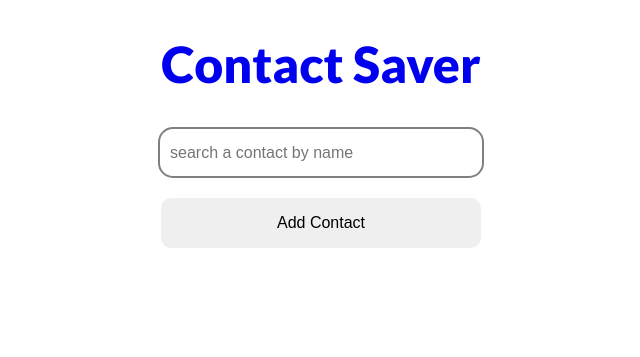
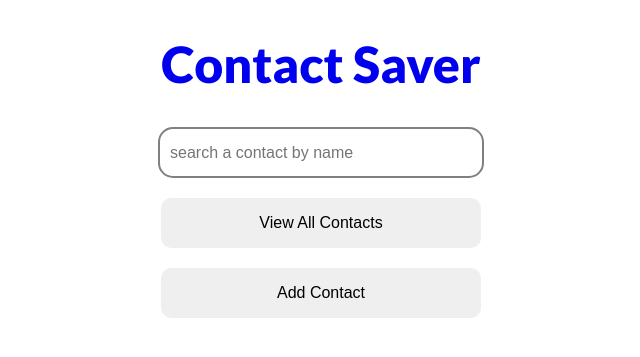
Before and after one commit to PlattDominic/flask-contact-saver, a Flask app: page / in a window 1280 px wide. Shown: the top 357 px of the page, without its empty margins (319-959 px from the left). Run offline with Flask 2, Linux system fonts and the light colour scheme.

Commit message:
Added HTML table for contact viewing

```diff
--- a/src/app.py
+++ b/src/app.py
@@ -1,10 +1,13 @@
-# https://github.com/pallets/flask
+# Program uses code from the FLASK micro framework and SQLAlchemy
+# link to FLASK framework - https://github.com/pallets/flask
+# link to SQlAlchemy - https://www.sqlalchemy.org/
 from flask import Flask, render_template, url_for, request, redirect
 from flask.wrappers import Request
 from flask_sqlalchemy import SQLAlchemy
 from datetime import datetime
 import json
 
+# Creates an instance
 app = Flask(__name__)
 app.config['SQLALCHEMY_DATABASE_URI'] = 'sqlite:///appdictionary.db'
 db = SQLAlchemy(app)
@@ -21,23 +24,35 @@ class Contact(db.Model):
         return '<Contact %r>' % self.id
 
 
+def SearchContacts(contactList, searchItem):
+    search_result = list()
+
+    for item in contactList:
+        if item.name == searchItem:
+            search_result.append(item)
+    return search_result
+
+
 @app.route('/')
 def Index():
     if (request.args.get("search")):
         search = request.args.get("search")
         contacts = Contact.query.all()
 
-        search_result = list()
+        result = SearchContacts(contacts, search)
 
-        for contact in contacts:
-            if contact.name == search:
-                search_result.append(contact)
-
-        return render_template('search_result.html', contacts=search_result)
+        return render_template('search_result.html', contacts=result)
     else:
         return render_template('index.html')
 
+@app.route('/viewall')
+def viewAll():
+    contacts = Contact.query.all()
 
+    return render_template('view_all.html', contacts=contacts)
+
+
+#this is a blank line
 @app.route('/addcontact', methods=["GET", "POST"])
 def addContact():
     if request.method == 'POST':
--- a/src/static/css/main.css
+++ b/src/static/css/main.css
@@ -18,6 +18,21 @@ h2
     font-weight: normal;
 }
 
+
+table
+{
+    margin-left: auto;
+    margin-right: auto;
+    font-size: 20px;
+}
+#table-header
+{
+    background: red;
+}
+table td
+{
+    width: 250px;
+}
 
 #searchinput
 {
--- a/src/templates/index.html
+++ b/src/templates/index.html
@@ -15,7 +15,9 @@
         <input type="text" name="search" id="searchinput" placeholder="search a contact by name" required required pattern="*/S+.*">
     </form>
 
+    <a href="./viewall"><button class="main-buttons">View All Contacts</button></a><br>
     <a href="./addcontact"><button class="main-buttons">Add Contact</button></a>
+
 
 </div>
 
```
Also changed, not shown: src/templates/view_all.html (added, +30 -0 lines), src/appdictionary.db.
